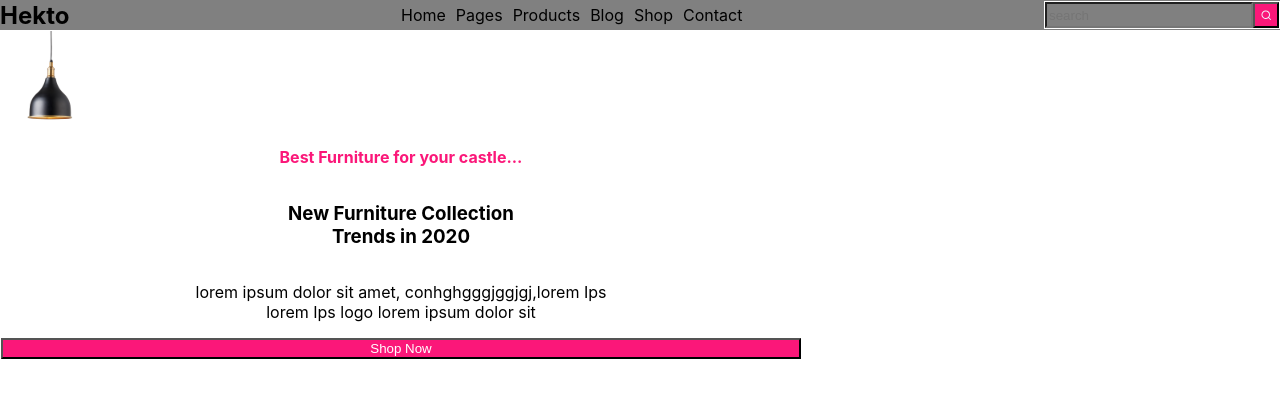
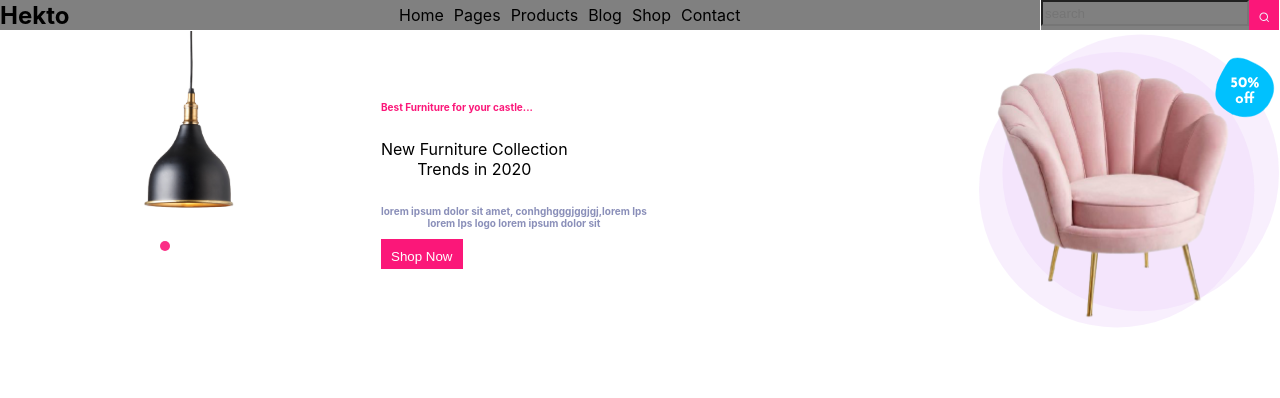
Before and after one commit to Javeriabalouch/Ui-styled-component, a React (Create React App) app: page / in a window 1280 px wide. Shown: the top 398 px of the page. Built offline with nearby package versions, Linux system fonts and the light colour scheme.

Commit message:
#commit add add images bulb and sofa

```diff
--- a/src/Components/Header.style.js
+++ b/src/Components/Header.style.js
@@ -1,53 +1,55 @@
-import styled from "styled-components"
-
+import styled from "styled-components";
 
 export const Header = styled.header`
-background-color:gray;
+  background-color: gray;
   display: flex;
-width:100vw;
-height:30px;
+  width: 100vw;
+  height: 30px;
   align-items: center;
   // display: flex;
-justify-content: space-between
-`
+  justify-content: space-between;
+`;
 
 export const ListItems = styled.ul`
   list-style: none;
   display: flex;
-`
+`;
 export const Heading = styled.h4`
   color: 0D0E43;
   font-size: 24px;
   font-weight: bold;
-border:1px solid 000000;
+  border: 1px solid 000000;
   display: flex;
   align-items: center;
-`
+`;
 export const Items = styled.li`
   margin-right: 10px;
   color: 0D0E43;
-font-size:16px;
-`
+  font-size: 16px;
+`;
 export const InputField = styled.input`
-background-color:gray;
-color:white;
+  background-color: gray;
+  color: white;
   width: 200px;
-height:20px;
-`
+  height: 20px;
+`;
 
 export const Button = styled.button`
-background-color:#FB1779;
-color:white;
-
-`
+  background-color: #fb1779;
+  color: white;
+  font-size:6px
+  width:100px;
+  height: 30px;
+  border:none;
+  padding:10px
+`;
 export const Container = styled.div`
-
   display: flex;
   border: 1px solid white;
+//   font-style:josefin Sans;
   background-color: ${(props) => props.backgroundColor || "F2F0FF"};
-width: ${(props) => props.width || ""};
+//   width: ${(props) => props.width || ""};
   height: ${(props) => props.height || ""};
-flex-direction:${(props) => props.flexDirection || ""};
-
-
-`
+  flex-direction: ${(props) => props.flexDirection || ""};
+  justify-content: ${(props) => props.justifyContent || ""};
+`;
--- a/src/Components/HeroBanner/content.style.js
+++ b/src/Components/HeroBanner/content.style.js
@@ -1,8 +1,16 @@
 import {styled} from "styled-components";
 
 export const Paragraph = styled.p`
-color:#FB1779;
+// color:#FB1779;
+color :${(props) => props.color || "#fb1779"};
 font-weight:bold;
-font-size:16px;
+font-size:10px;
 
 `
+export const Main = styled.div`
+display: flex;
+flex-direction: column;
+align-items: flex-start;
+margin-top: 60px;
+
+`
--- a/src/Components/HeroBanner/index.js
+++ b/src/Components/HeroBanner/index.js
@@ -1,26 +1,49 @@
-import React from 'react'
-import { Button, Container } from '../Header.style';
-import { Paragraph } from './content.style';
-import bulb from "../../Assets/bulb.svg"
+import React from "react";
+import { Button, Container, Heading } from "../Header.style";
+import { Main, Paragraph } from "./content.style";
+import bulb from "../../Assets/bulb.svg";
+import sofa from "../../Assets/sofa.svg";
+import dot from "../../Assets/dot.svg";
 
 function HeroBanner() {
   return (
-    <Container width = "100vh" height= "167px" flexDirection = "column">
-      <img src = {bulb} width="100px"/>
-        <Paragraph>
-            Best Furniture for your castle...
+    <Container
+      height="167px"
+      flexDirection="row"
+      justifyContent="space-between"
+    >
+      <div style = {{display:"flex"}}>
+      <div>
+        <div>
+          <img src={bulb} width="380px" height="200px" />
+        </div>
+
+        <div style={{ marginRight: "52px" }}>
+          <img src={dot} width="10px" height="10px" />
+        </div>
+      </div>
+
+      <Main>
+        <Paragraph>Best Furniture for your castle...</Paragraph>
+        <p>
+          New Furniture Collection <br />
+          Trends in 2020
+        </p>
+
+        <Paragraph color="#8A8FB9">
+          lorem ipsum dolor sit amet, conhghgggjggjgj,lorem Ips <br />
+          lorem Ips logo lorem ipsum dolor sit
         </Paragraph>
-        <h3>
-            New Furniture Collection <br/> Trends in 2020
-        </h3>
+        <Button>Shop Now</Button>
+      </Main>
+      </div>
 
-        <p>
-            lorem ipsum dolor sit amet, conhghgggjggjgj,lorem Ips  <br />
-            lorem Ips logo lorem ipsum dolor sit
-        </p>
-        <Button>Shop Now</Button>
+
+      <div>
+        <img src={sofa} width="300px" height="300px" />
+      </div>
     </Container>
-  )
+  );
 }
 
 export default HeroBanner;
```
Also changed, not shown: src/Assets/dot.svg (added), src/Assets/sofa.svg (added). Lines whose indentation alone changed are shown as unchanged.
